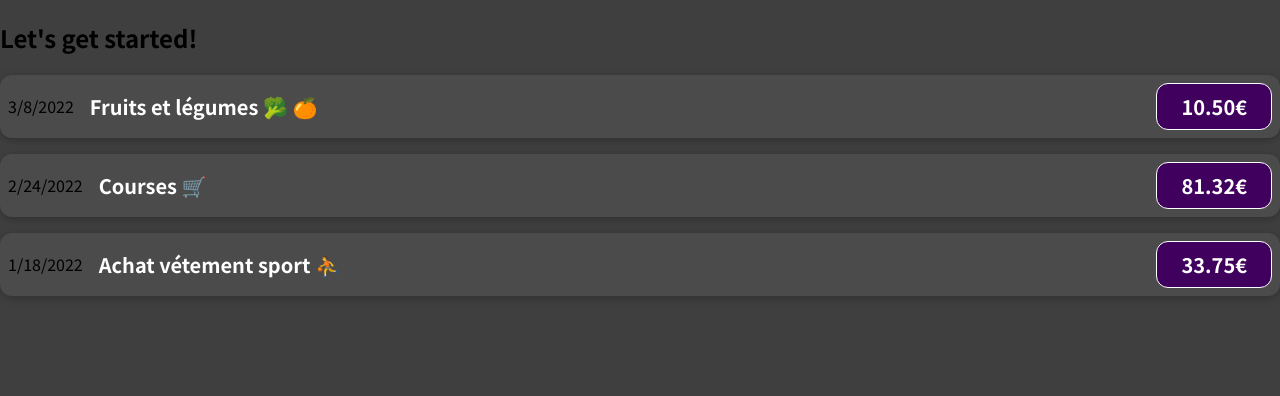
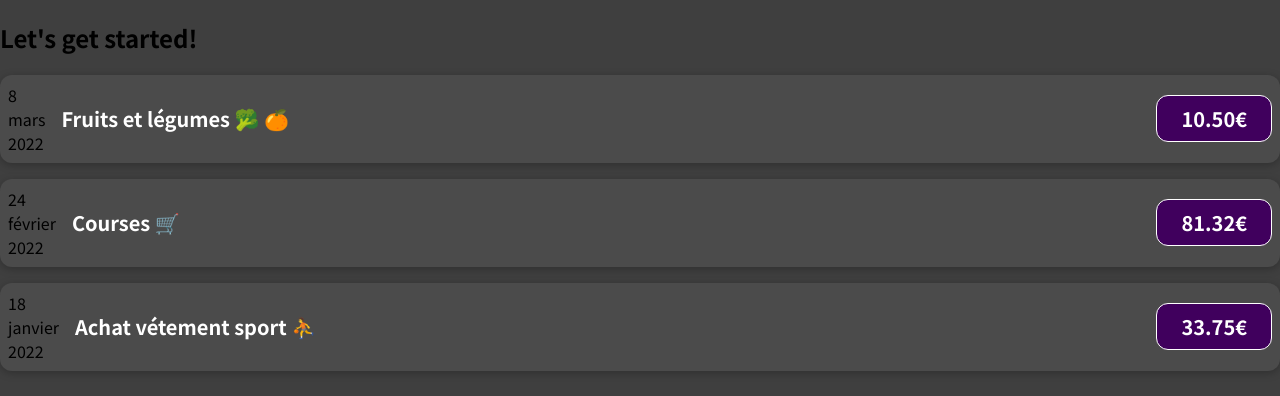
Before and after one commit to Jeremy-Bojko/react-training-expense-tracker, a JavaScript app: page / in a window 1280 px wide. Shown: the top 396 px of the page. Built offline with nearby package versions, Linux system fonts and the light colour scheme.

Commit message:
5 - Add js logic into Component

```diff
--- a/src/components/ExpenseItem.js
+++ b/src/components/ExpenseItem.js
@@ -1,9 +1,16 @@
 import './ExpenseItem.css';
 
 function ExpenseItem(props) {
+    const day = props.date.toLocaleDateString('fr-FR', { day: 'numeric' });
+    const month = props.date.toLocaleDateString('fr-FR', { month: 'long' });
+    const year = props.date.getFullYear();
     return (
         <div className="expense-item">
-            <div>{ props.date.toLocaleDateString() }</div>
+            <div>
+                <div>{ day }</div>
+                <div>{ month }</div>
+                <div>{ year }</div>
+            </div>
             <div className="expense-item__description">
                 <h2>{ props.title }</h2>
                 <div className="expense-item__price">{ props.amount.toFixed(2) }€</div>
```
